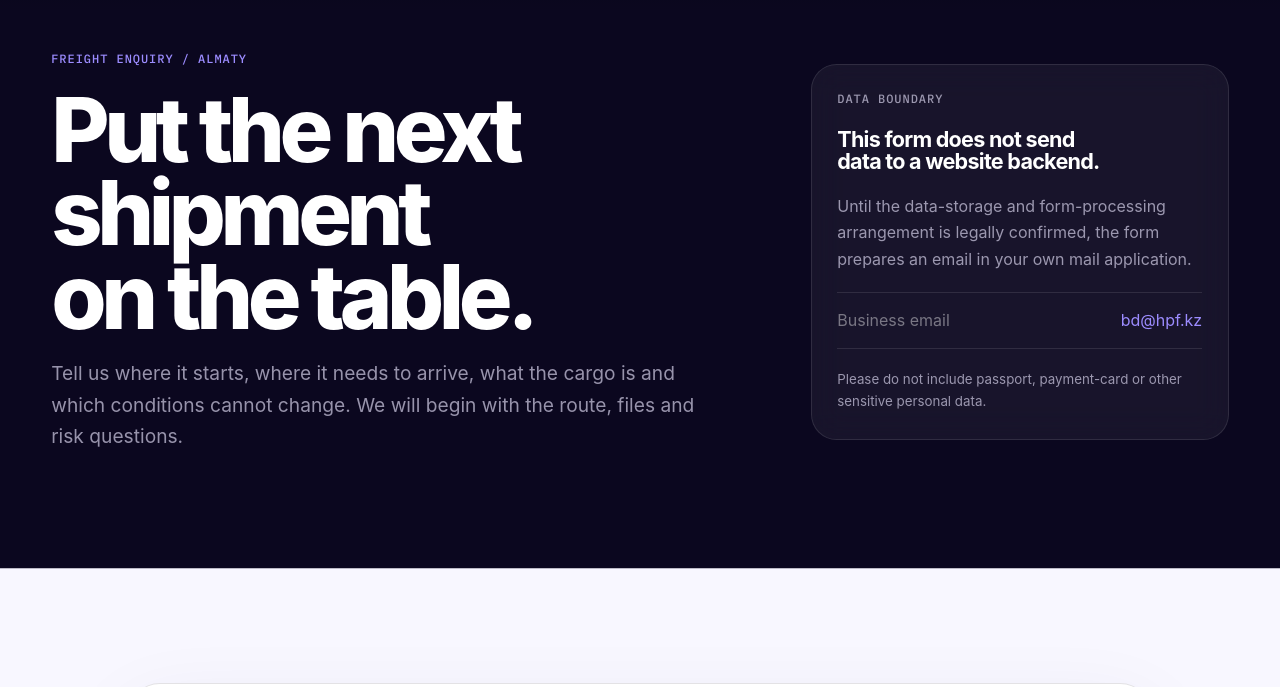
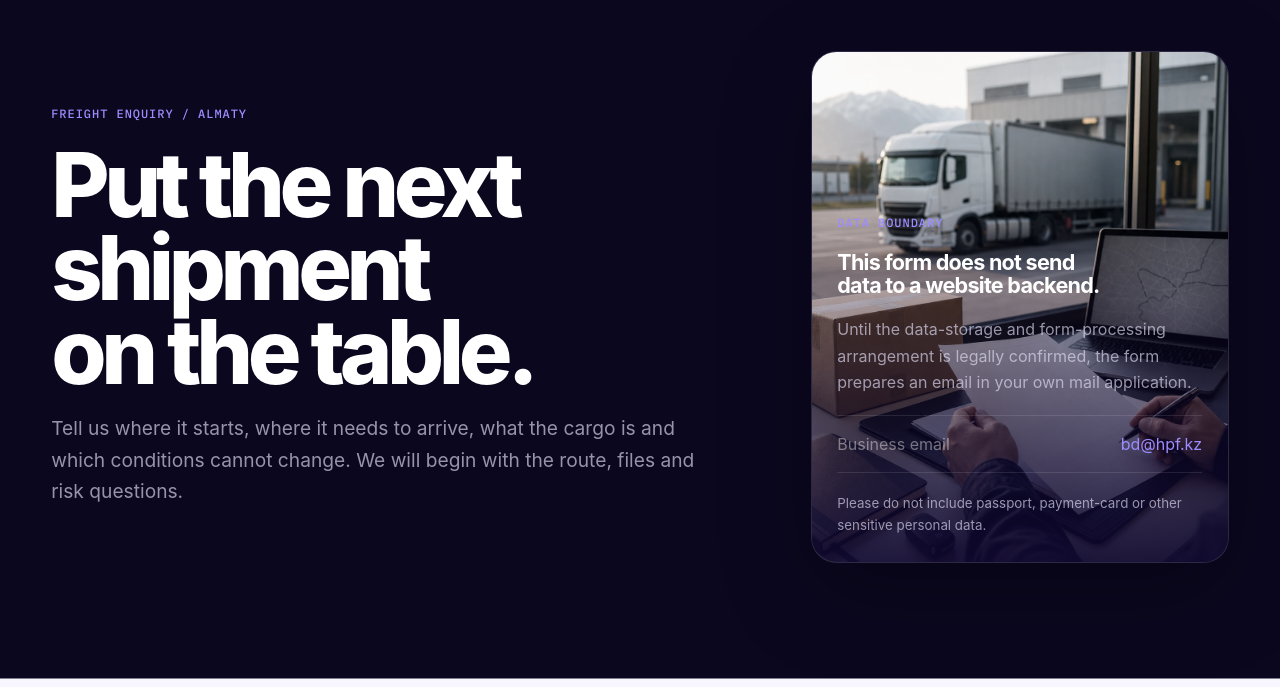
Before and after one commit to arunyaokz/astro-hpf-kz, an Astro site: page /contact in a window 1280 px wide. Shown: the part 64-751 px from the top of the page. Built offline with nearby package versions, Linux system fonts and the light colour scheme; Astro itself is replaced by a stand-in of ours.

Commit message:
fix: render dedicated visuals on live inner pages

```diff
--- a/src/components/ContactPage.astro
+++ b/src/components/ContactPage.astro
@@ -13,12 +13,15 @@ const page = CONTACT_COPY[lang];
       <h1 class="display">{page.title}</h1>
       <p class="lead">{page.lead}</p>
     </div>
-    <aside>
-      <p class="eyebrow">Data boundary</p>
-      <h2>{page.asideTitle}</h2>
-      <p>{page.asideText}</p>
-      <dl><div><dt>{page.emailLabel}</dt><dd><a href="mailto:bd@hpf.kz">bd@hpf.kz</a></dd></div></dl>
-      <small>{page.responseNote}</small>
+    <aside class="contact-hero__visual">
+      <img src="/images/corporate/hero-contact-request.webp" alt={lang === "zh" ? "根据货运需求制作公路运输方案" : lang === "ru" ? "Подготовка автотранспортного плана по заявке на груз" : "Preparing a road freight plan from a shipment request"} width="1024" height="1536" fetchpriority="high" />
+      <div class="contact-hero__details">
+        <p class="eyebrow">Data boundary</p>
+        <h2>{page.asideTitle}</h2>
+        <p>{page.asideText}</p>
+        <dl><div><dt>{page.emailLabel}</dt><dd><a href="mailto:bd@hpf.kz">bd@hpf.kz</a></dd></div></dl>
+        <small>{page.responseNote}</small>
+      </div>
     </aside>
   </section>
 
@@ -68,13 +71,16 @@ const page = CONTACT_COPY[lang];
   .contact-hero .display { max-width: 11ch; }
   .contact-hero .display { color:#fff; }
   .contact-hero .lead { color:var(--muted-on-dark); }
-  .contact-hero aside { display:grid; gap:1.25rem; padding:1.6rem; border:1px solid rgba(255,255,255,.1); border-radius:1.6rem; background:rgba(255,255,255,.055); backdrop-filter:blur(16px); }
-  .contact-hero aside h2 { color:#fff; font-size:1.35rem; }
-  .contact-hero aside p,.contact-hero aside small { color:var(--muted-on-dark); }
-  .contact-hero dl { margin: 0; }
-  .contact-hero dl div { display:flex; justify-content:space-between; gap:var(--space-2); padding-block:.9rem; border-block:1px solid rgba(255,255,255,.1); }
-  .contact-hero dt { color:rgba(255,255,255,.42); }
-  .contact-hero dd { margin:0; color:var(--electric); }
+  .contact-hero__visual { position:relative; display:grid; min-height:32rem; overflow:hidden; isolation:isolate; border:1px solid rgba(255,255,255,.1); border-radius:1.6rem; background:var(--ink-2); box-shadow:0 28px 90px rgba(0,0,0,.28); }
+  .contact-hero__visual::after { position:absolute; z-index:-1; inset:0; background:linear-gradient(180deg,rgba(15,8,48,.02) 24%,rgba(15,8,48,.9)); content:""; }
+  .contact-hero__visual > img { position:absolute; z-index:-2; width:100%; height:100%; object-fit:cover; object-position:54% center; filter:saturate(.72) contrast(1.04); }
+  .contact-hero__details { align-self:end; display:grid; gap:1.25rem; padding:1.6rem; }
+  .contact-hero__details h2 { color:#fff; font-size:1.35rem; }
+  .contact-hero__details p,.contact-hero__details small { color:var(--muted-on-dark); }
+  .contact-hero__details dl { margin:0; }
+  .contact-hero__details dl div { display:flex; justify-content:space-between; gap:var(--space-2); padding-block:.9rem; border-block:1px solid rgba(255,255,255,.1); }
+  .contact-hero__details dt { color:rgba(255,255,255,.42); }
+  .contact-hero__details dd { margin:0; color:var(--electric); }
   .form-section { padding-block:clamp(5rem,9vw,8rem); }
   form { max-width:64rem; margin-inline:auto; padding:clamp(1.25rem,4vw,3rem); border:1px solid var(--line); border-radius:2rem; background:#fff; box-shadow:0 28px 80px rgba(37,23,91,.08); }
   .form-grid { display: grid; grid-template-columns: repeat(2,minmax(0,1fr)); gap: var(--space-2); }
```
Also changed, not shown: src/components/ContentPage.astro (+12 -7 lines).
